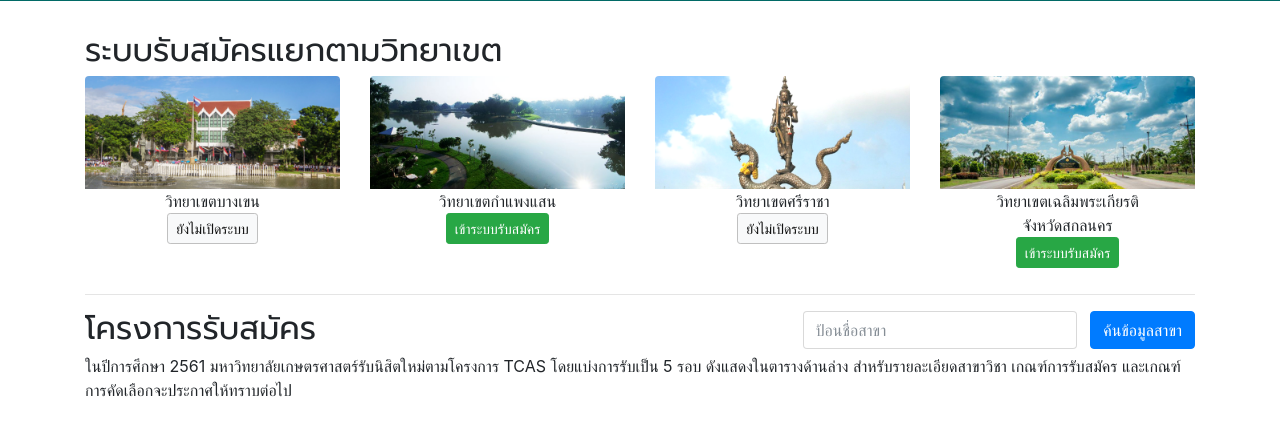
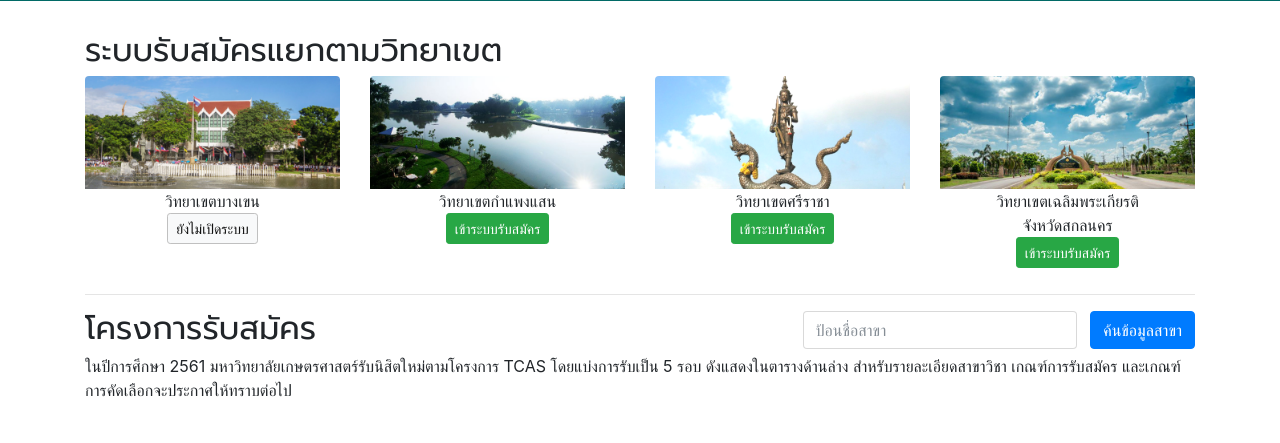
Before and after one commit to jittat/admportal, a Django app: page / in a window 1280 px wide. Shown: the part 296-739 px from the top of the page. Run offline with Django 3.2, Linux system fonts and the light colour scheme; data that the repository does not hold is empty; some libraries are stand-ins or nearby versions.

Commit message:
shows src link

```diff
--- a/main/templates/main/include/campus_links.html
+++ b/main/templates/main/include/campus_links.html
@@ -29,7 +29,7 @@
         <img class="top-radius-5 img-fluid" src="{% static 'img/ku-campus-src.png' %}" />
         <div class="text-center">
           วิทยาเขตศรีราชา<br />
-          <a class="btn btn-light btn-sm btn-disabled" style="border: 1px solid #c0c0c0;" href="#">ยังไม่เปิดระบบ</a>
+          <a class="btn btn-success btn-sm" target="_blank" href="https://offic.src.ku.ac.th/">เข้าระบบรับสมัคร</a>
         </div>
       </div>
     </div>
```
